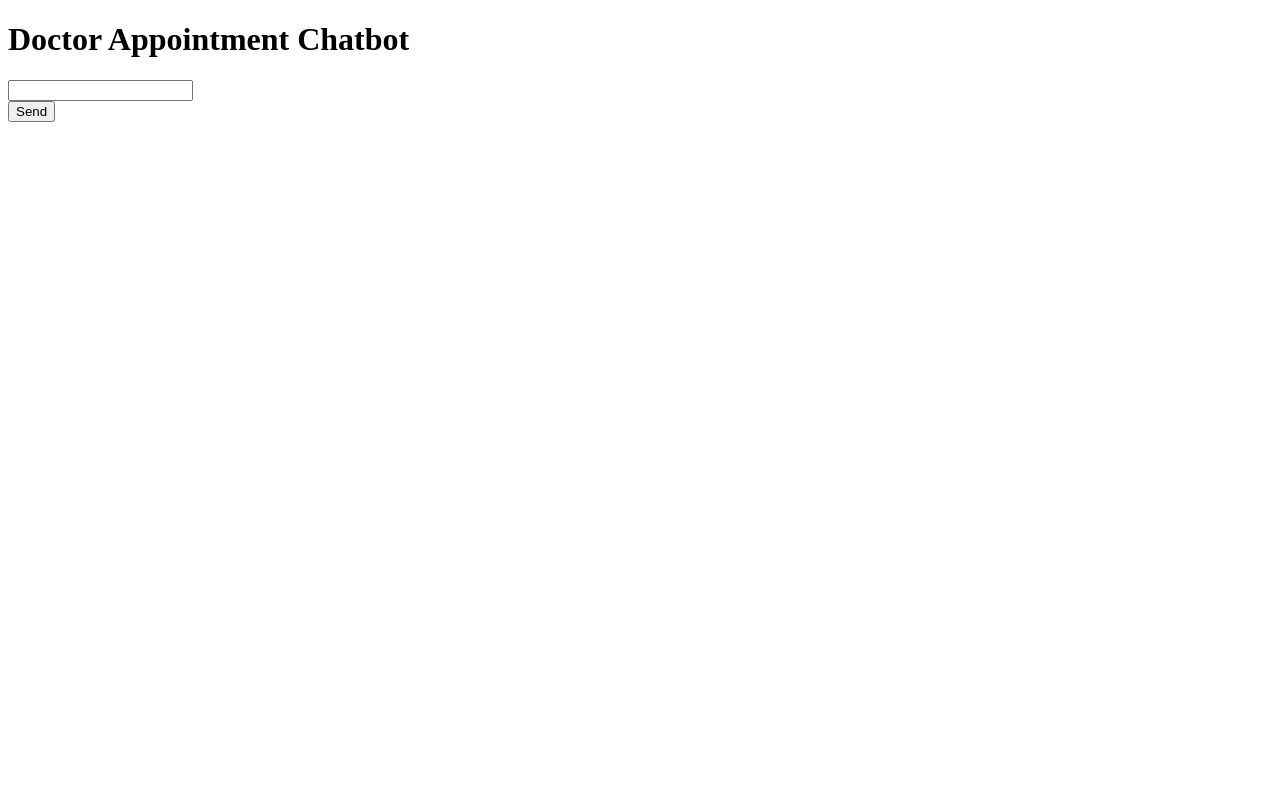
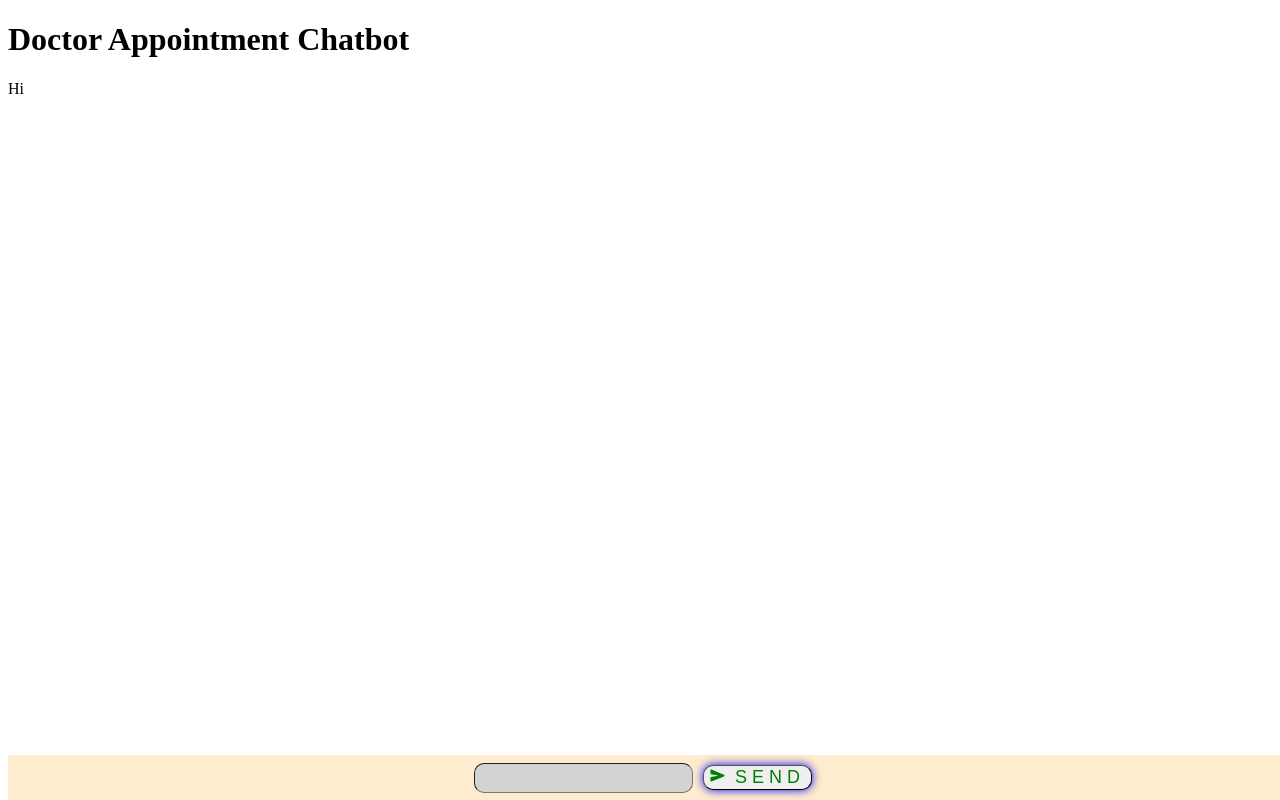
Before and after one commit to nahom-mersha/Saint-Yared-academy-ai, a React app in the folder frontend/: page / in a window 1280 px wide. Built offline with nearby package versions, Linux system fonts and the light colour scheme; the HTML template or start-up script is replaced by a standard one.

Commit message:
Refactored  Send Functionality and added initial Css Styles

```diff
--- a/frontend/src/App.jsx
+++ b/frontend/src/App.jsx
@@ -1,11 +1,10 @@
-import InputBar from "./components/NM_input_bar.jsx"
-import SendButton from "./components/NM_send_button.jsx"
+import { MainChatApp } from "./components/NM_MainChatApp.jsx"
 
 function App() {
   return (
     <div>
       <h1>Doctor Appointment Chatbot</h1>
-      <InputBar></InputBar>
+      <MainChatApp> </MainChatApp>
     </div>
   )
 }
--- /dev/null
+++ b/frontend/src/components/NM_ChatMessagesRenderer.jsx
@@ -0,0 +1,14 @@
+export function ChatMessagesRenderer(props){
+    const messages  = props.messages
+    function mappingFunct(msg, i){
+        return (<p key={i}>
+            {msg}
+        </p>);
+    }
+    return(
+        <>
+            {messages.map(mappingFunct)}
+        </>
+    );
+
+}
--- /dev/null
+++ b/frontend/src/components/NM_MainChatApp.jsx
@@ -0,0 +1,32 @@
+import { useState } from "react";
+import { ChatMessagesRenderer } from "./NM_ChatMessagesRenderer";
+import InputBar from "./NM_input_bar";
+
+
+export function MainChatApp(){
+    const manager = useState(["Hi"])
+    const chatArray = manager[0]
+    const chatArrayUpdater = manager[1]
+
+    const stateData = useState("")
+    const currentText = stateData[0]
+    const changeText = stateData[1]
+
+    function addMessage(newMessage){
+        chatArrayUpdater([...chatArray, newMessage])
+        changeText("")
+    }
+
+    return(
+        <>
+            <ChatMessagesRenderer messages ={chatArray}>
+            </ChatMessagesRenderer>
+
+            <InputBar
+                messageAdder={addMessage}
+                currentText={currentText}
+                changeText={changeText}>
+            </InputBar>
+        </>
+    );
+}
--- a/frontend/src/components/NM_input_bar.jsx
+++ b/frontend/src/components/NM_input_bar.jsx
@@ -1,10 +1,15 @@
 import {useState} from "react"
 import SendButton from "./NM_send_button.jsx";
+import "../styles/NM_input_bar_and_container.css"
 
-export default function InputBar(){
-    const stateData = useState("")
-    const currentText = stateData[0]
-    const changeText = stateData[1]
+export default function InputBar(props){
+    // const stateData = useState("")
+    // const currentText = stateData[0]
+    // const changeText = stateData[1]
+    const messageAdder = props.messageAdder
+    const currentText = props.currentText
+    const changeText = props.changeText
+
 
     function inputBarUpdater(event){
         const newText = event.target.value
@@ -13,14 +18,14 @@ export default function InputBar(){
 
 
     return(
-        <div>
-            <input value={currentText} onChange={inputBarUpdater}>
+        <div className="input_bar_and_send">
+            <input className="input_bar" value={currentText} onChange={inputBarUpdater}>
 
             </input>
-
-            <SendButton text={currentText}>
+            <SendButton currentText={currentText} messageAdder={messageAdder}>
 
             </SendButton>
+
 
         </div>
     );
--- a/frontend/src/components/NM_send_button.jsx
+++ b/frontend/src/components/NM_send_button.jsx
@@ -1,13 +1,16 @@
-import {sendText} from "./NM_send_button_logic.js"
-
+import { IoSend } from "react-icons/io5";
+import "../styles/NM_send_button.css"
 function SendButton(props){    // This component should be a child of the input bar
                         // component so that the user's input can be recieved
                         //  by this SendButton component from the input bar component
-    let text = props.text
+    const currentText = props.currentText
+    const messageAdder = props.messageAdder
 
     return (
         <div>
-            <button onClick={() => {sendText(text)}}>Send</button>
+            <button className="send_button" onClick={() => {messageAdder(currentText)}}>
+                <IoSend className="send_button_icon"> </IoSend>SEND
+            </button>
         </div>
     );
 }
--- a/frontend/src/components/NM_send_button_logic.js
+++ /dev/null
@@ -1,4 +0,0 @@
-export function sendText(text){
-    console.log("text is:", text)
-
-}
--- /dev/null
+++ b/frontend/src/styles/NM_input_bar_and_container.css
@@ -0,0 +1,17 @@
+.input_bar{
+    border-radius: 10px;
+    background-color: lightgrey;
+    border-width: 1px;
+    font-size: medium;
+    padding: 5px;
+}
+.input_bar_and_send{
+    background-color: blanchedalmond;
+    display: flex;
+    justify-content: center;
+    align-items: center;
+    position: fixed;
+    bottom: 0;
+    width: 100%;
+
+}
--- /dev/null
+++ b/frontend/src/styles/NM_send_button.css
@@ -0,0 +1,33 @@
+.send_button{
+    letter-spacing: 5px;
+    border-radius: 10px;
+    margin: 10px;
+    color: green;
+    font-size: large;
+    border-width: 1px;
+    box-shadow: 0 0 10px blue;
+    transition: all 0.5s;
+}
+.send_button:hover{
+    background-color: green;
+    color: black;
+    box-shadow: 0 0 10px red;
+    font-size: 20px
+}
+.send_button:active{
+    font-size: 15px;
+    background-color: greenyellow;
+}
+.send_button_icon{
+    font-size: 15px;
+    color: green;
+    margin-right: 10px;
+    transition: all 0.5s;
+}
+.send_button:hover .send_button_icon{
+    color: black;
+    font-size: 20px;
+}
+.send_button:active .send_button_icon{
+    font-size: 15px
+}
```
